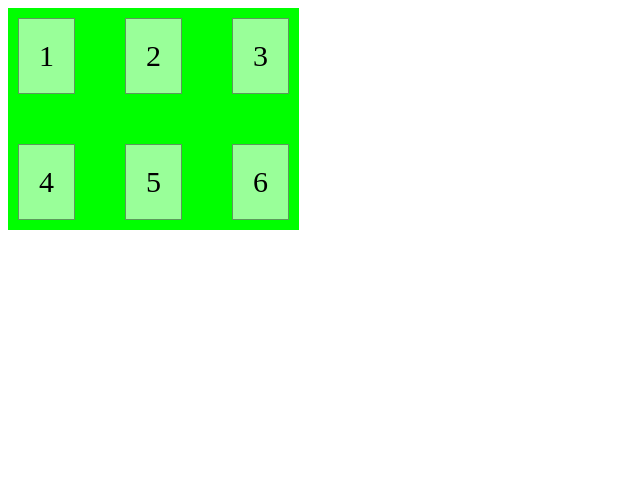
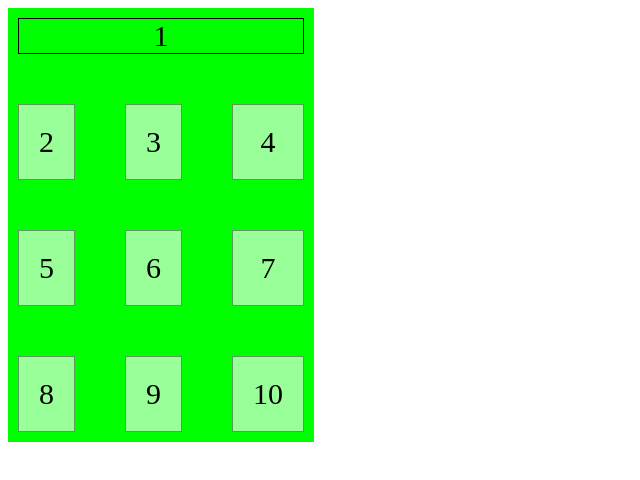
Before and after one commit to vdprog2019/Desk, a plain HTML site: page index.html in a window 1280 px wide. Shown: the whole page, without its empty margins (0-640 px from the left). Drawn offline with Linux system fonts and the light colour scheme.

Commit message:
объединение ячеек таблицы

```diff
--- a/index.html
+++ b/index.html
@@ -17,17 +17,28 @@
                  font-size: 30px;
                  text-align: center;
              }
+             .spec-class{
+                 grid-column-start: 1;
+                 grid-column-end: 4;
+                 font-size: 30px;
+                 text-align: center;
+                  border: 1px solid;
+             }
       </style>
   </head>
   <body>
 
     <div class="container">
-      <div class="container-item">1</div>
+      <div class="spec-class">1</div>
       <div class="container-item">2</div>
       <div class="container-item">3</div>
       <div class="container-item">4</div>
       <div class="container-item">5</div>
       <div class="container-item">6</div>
+       <div class="container-item">7</div>
+      <div class="container-item">8</div>
+      <div class="container-item">9</div>
+      <div class="container-item">10</div>
     </div>
 
 
```
